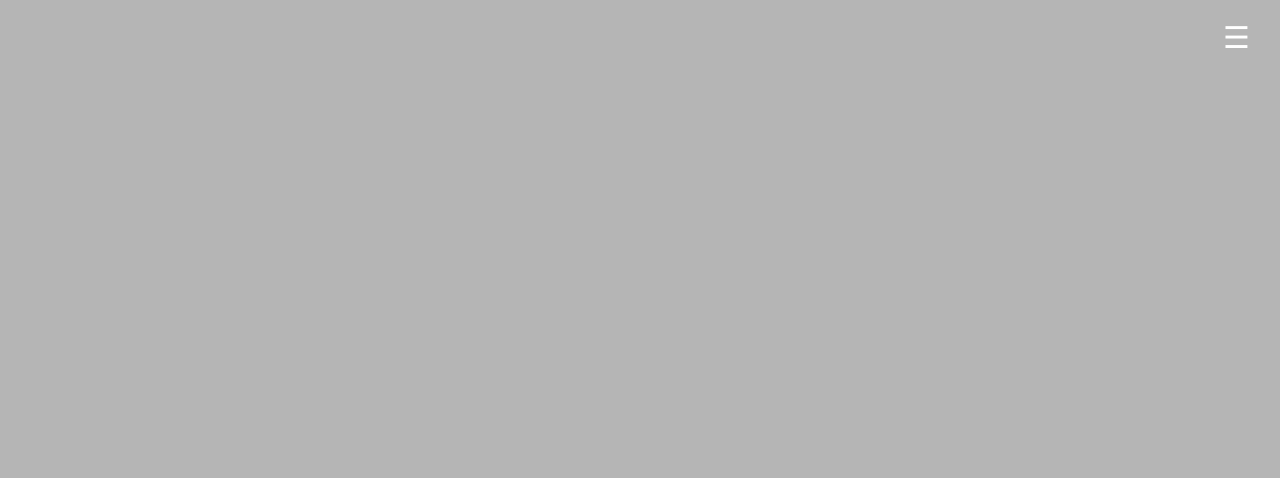
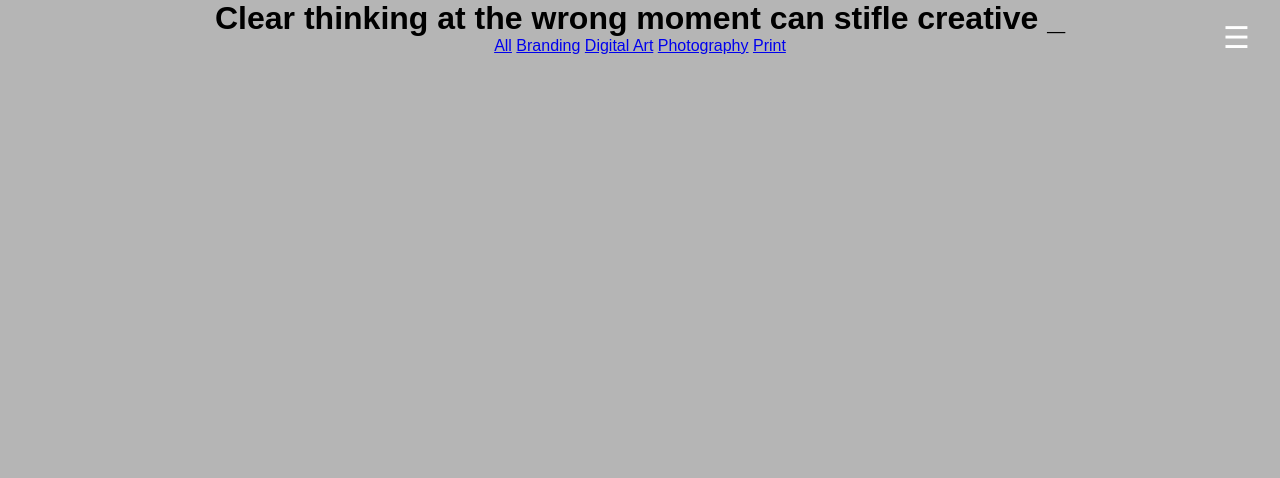
Before and after one commit to vumaiphuong224001823/btvn-bai3-buoi7, a plain HTML site: page index.html in a window 1280 px wide. Shown: the top 478 px of the page. Drawn offline with Linux system fonts and the light colour scheme.

Commit message:
Update index.html

```diff
--- a/index.html
+++ b/index.html
@@ -135,6 +135,18 @@
         <a href="#">Contact</a>
         <a href="#">Buy Now!</a>
     </div>
+    <h1>Clear thinking at the wrong moment can stifle
+        <span class="creative-text">creative
+            <span class="typed-cursor">_</span>
+        </span>
+    </h1>
+    <nav class="horizontal-menu">
+        <a href="#" class="active">All</a>
+        <a href="#">Branding</a>
+        <a href="#">Digital Art</a>
+        <a href="#">Photography</a>
+        <a href="#">Print</a>
+    </nav>
 
     <div class="before-after"></div>
     <div class="gallery">
```
